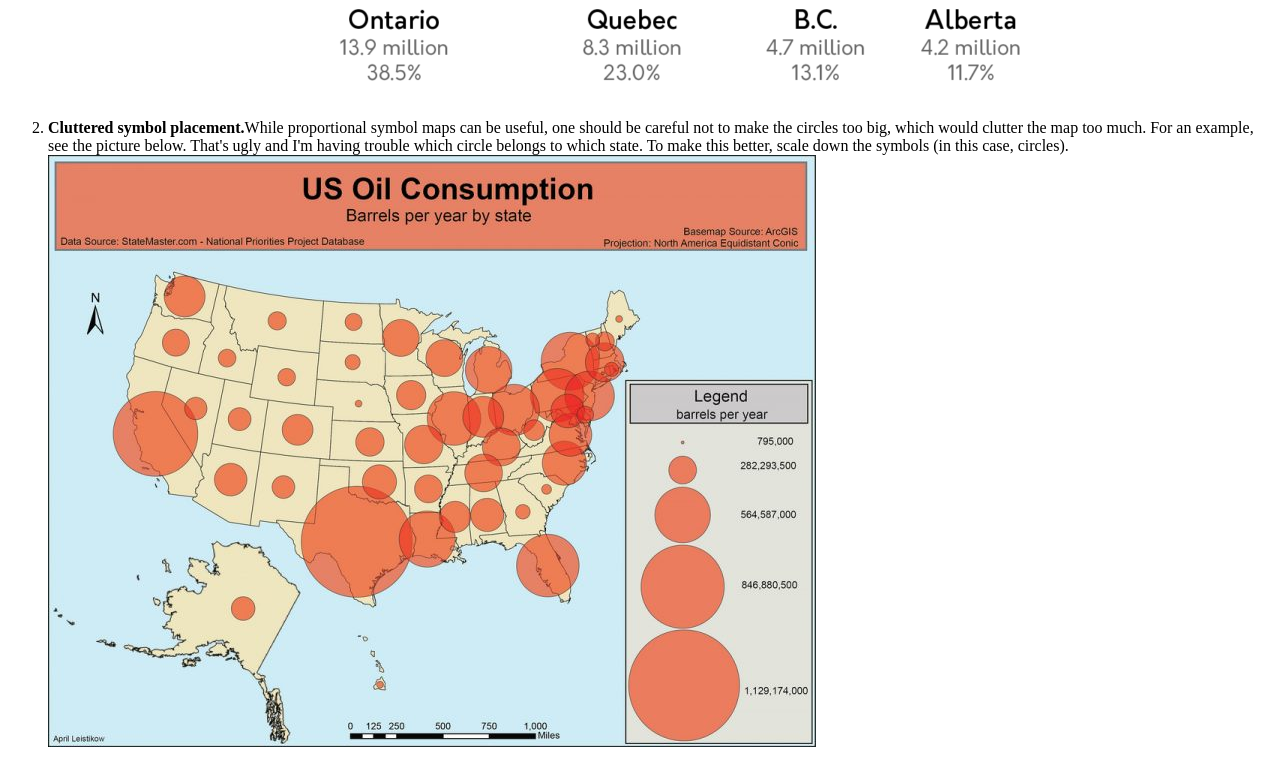
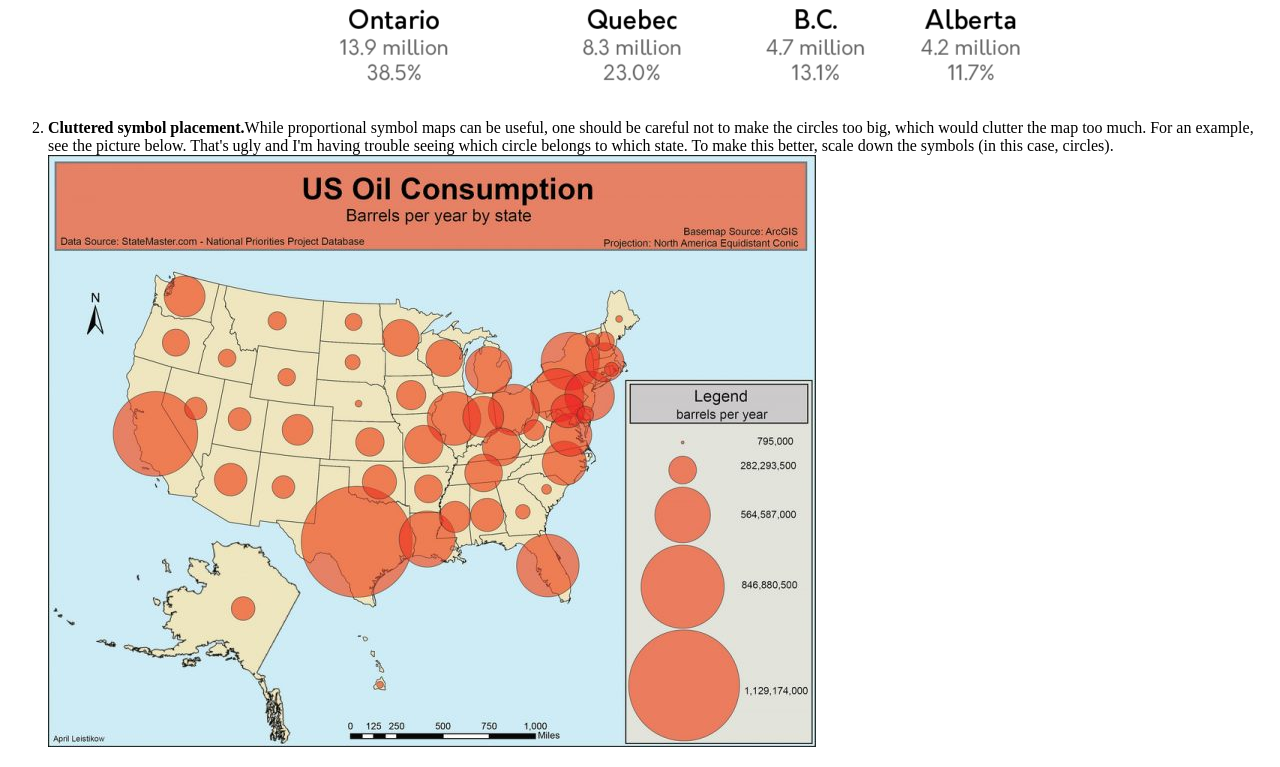
Before and after one commit to Xapakas/MapsX3, a plain HTML site: page index.html in a window 1280 px wide. Shown: the part 833-1600 px from the top of the page. Drawn offline with Linux system fonts and the light colour scheme.

Commit message:
Update index.html

```diff
--- a/index.html
+++ b/index.html
@@ -13,7 +13,7 @@
       <img src="BADCANADA.png" alt="BAD CANADA">
       <img src="GOODCANADA.png" alt="GOOD CANADA">
       <li><b>Cluttered symbol placement.</b>While proportional symbol maps can be useful, one should be careful not to make the circles
-          too big, which would clutter the map too much. For an example, see the picture below. That's ugly and I'm having trouble which
+          too big, which would clutter the map too much. For an example, see the picture below. That's ugly and I'm having trouble seeing which
           circle belongs to which state. To make this better, scale down the symbols (in this case, circles).</li>
       <img src="BADOIL.jpg" alt="BADOIL">
     </ol>
```
